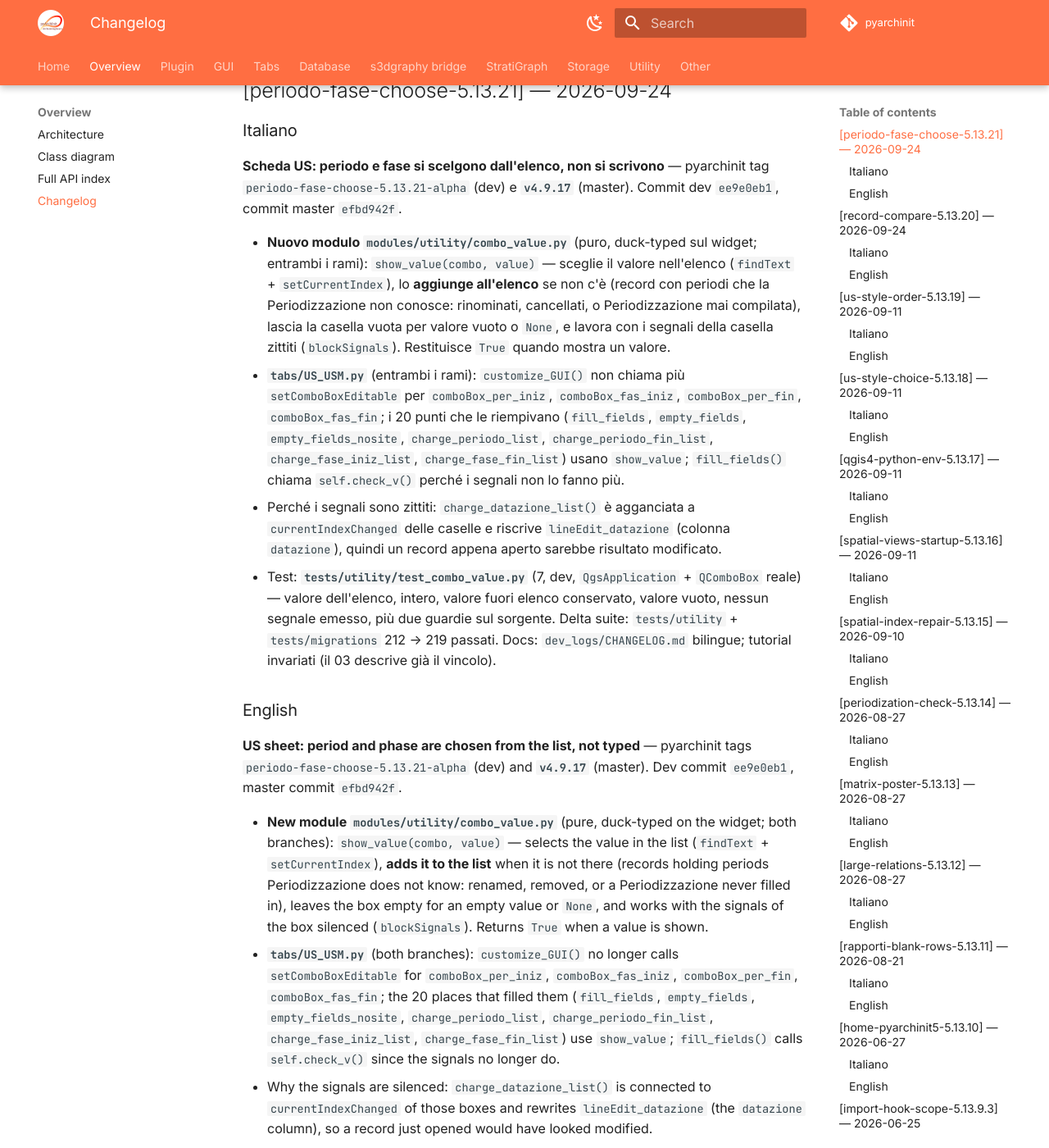
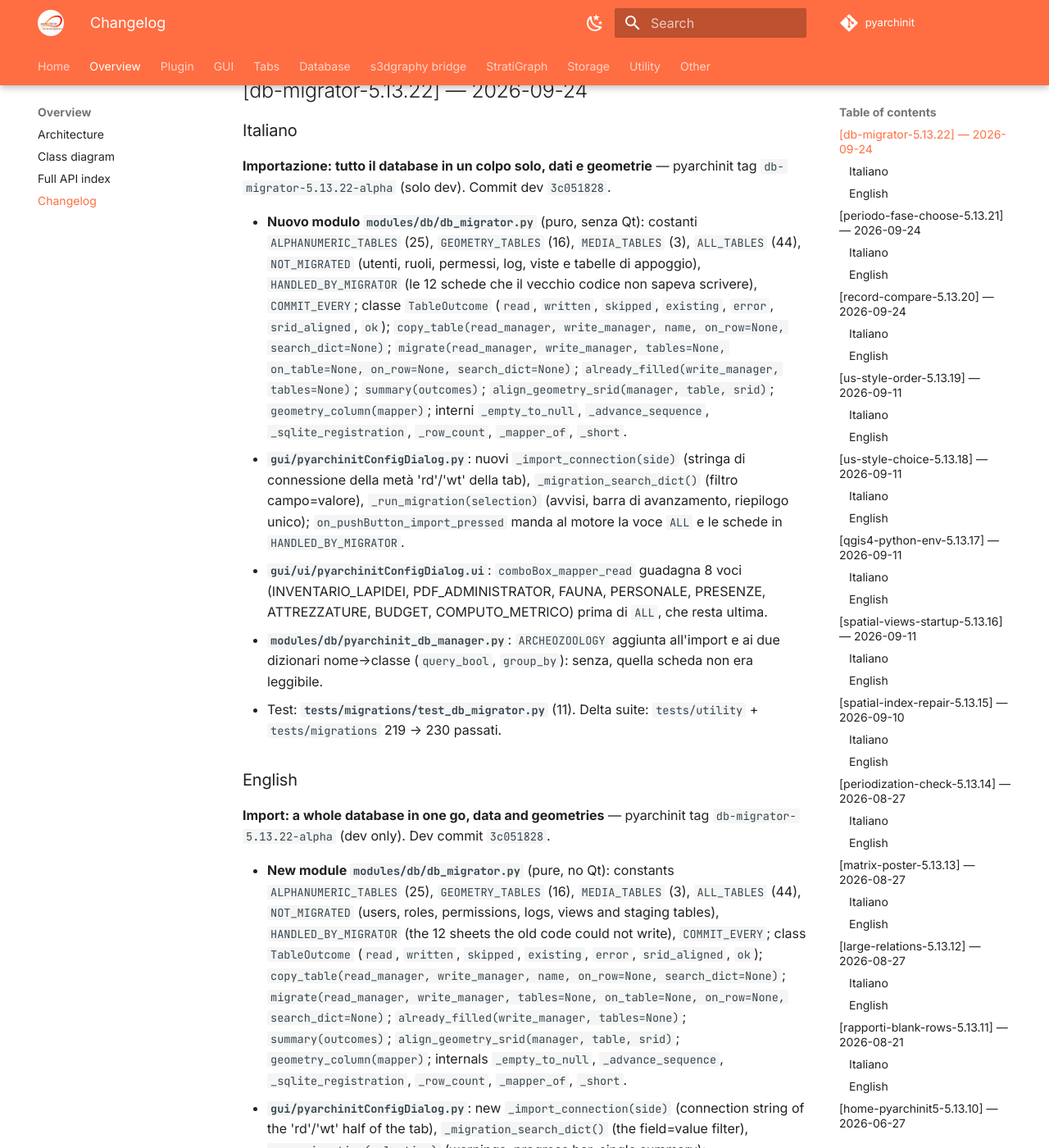
Before and after one commit to enzococca/pyarchinit-api-docs, an MkDocs documentation site: the page built from docs/CHANGELOG.md, in a window 1280 px wide and 1400 px high, scrolled down 342 px. Shown: the whole window at 82% size. Built offline with MkDocs 1.6.1 and Material for MkDocs 9.7.7, drawn with Linux system fonts in a browser that asks for light colours; comment, search, counter and statistics services are not loaded; some of the changed text lies outside the part shown.

Commit message:
changelog: add db-migrator-5.13.22 (import: a whole database in one go, data and geometries)

```diff
--- a/docs/CHANGELOG.md
+++ b/docs/CHANGELOG.md
@@ -4,6 +4,30 @@
 > da `pyarchinit-code_dev/`.
 >
 > Format: bilingue IT/EN. Le date sono ISO 8601.
+
+---
+
+## [db-migrator-5.13.22] — 2026-09-24
+
+### Italiano
+
+**Importazione: tutto il database in un colpo solo, dati e geometrie** — pyarchinit tag `db-migrator-5.13.22-alpha` (solo dev). Commit dev `3c051828`.
+
+- **Nuovo modulo `modules/db/db_migrator.py`** (puro, senza Qt): costanti `ALPHANUMERIC_TABLES` (25), `GEOMETRY_TABLES` (16), `MEDIA_TABLES` (3), `ALL_TABLES` (44), `NOT_MIGRATED` (utenti, ruoli, permessi, log, viste e tabelle di appoggio), `HANDLED_BY_MIGRATOR` (le 12 schede che il vecchio codice non sapeva scrivere), `COMMIT_EVERY`; classe `TableOutcome` (`read`, `written`, `skipped`, `existing`, `error`, `srid_aligned`, `ok`); `copy_table(read_manager, write_manager, name, on_row=None, search_dict=None)`; `migrate(read_manager, write_manager, tables=None, on_table=None, on_row=None, search_dict=None)`; `already_filled(write_manager, tables=None)`; `summary(outcomes)`; `align_geometry_srid(manager, table, srid)`; `geometry_column(mapper)`; interni `_empty_to_null`, `_advance_sequence`, `_sqlite_registration`, `_row_count`, `_mapper_of`, `_short`.
+- **`gui/pyarchinitConfigDialog.py`**: nuovi `_import_connection(side)` (stringa di connessione della metà 'rd'/'wt' della tab), `_migration_search_dict()` (filtro campo=valore), `_run_migration(selection)` (avvisi, barra di avanzamento, riepilogo unico); `on_pushButton_import_pressed` manda al motore la voce `ALL` e le schede in `HANDLED_BY_MIGRATOR`.
+- **`gui/ui/pyarchinitConfigDialog.ui`**: `comboBox_mapper_read` guadagna 8 voci (INVENTARIO_LAPIDEI, PDF_ADMINISTRATOR, FAUNA, PERSONALE, PRESENZE, ATTREZZATURE, BUDGET, COMPUTO_METRICO) prima di `ALL`, che resta ultima.
+- **`modules/db/pyarchinit_db_manager.py`**: `ARCHEOZOOLOGY` aggiunta all'import e ai due dizionari nome→classe (`query_bool`, `group_by`): senza, quella scheda non era leggibile.
+- Test: **`tests/migrations/test_db_migrator.py`** (11). Delta suite: `tests/utility` + `tests/migrations` 219 → 230 passati.
+
+### English
+
+**Import: a whole database in one go, data and geometries** — pyarchinit tag `db-migrator-5.13.22-alpha` (dev only). Dev commit `3c051828`.
+
+- **New module `modules/db/db_migrator.py`** (pure, no Qt): constants `ALPHANUMERIC_TABLES` (25), `GEOMETRY_TABLES` (16), `MEDIA_TABLES` (3), `ALL_TABLES` (44), `NOT_MIGRATED` (users, roles, permissions, logs, views and staging tables), `HANDLED_BY_MIGRATOR` (the 12 sheets the old code could not write), `COMMIT_EVERY`; class `TableOutcome` (`read`, `written`, `skipped`, `existing`, `error`, `srid_aligned`, `ok`); `copy_table(read_manager, write_manager, name, on_row=None, search_dict=None)`; `migrate(read_manager, write_manager, tables=None, on_table=None, on_row=None, search_dict=None)`; `already_filled(write_manager, tables=None)`; `summary(outcomes)`; `align_geometry_srid(manager, table, srid)`; `geometry_column(mapper)`; internals `_empty_to_null`, `_advance_sequence`, `_sqlite_registration`, `_row_count`, `_mapper_of`, `_short`.
+- **`gui/pyarchinitConfigDialog.py`**: new `_import_connection(side)` (connection string of the 'rd'/'wt' half of the tab), `_migration_search_dict()` (the field=value filter), `_run_migration(selection)` (warnings, progress bar, single summary); `on_pushButton_import_pressed` sends the `ALL` entry and the sheets in `HANDLED_BY_MIGRATOR` to the engine.
+- **`gui/ui/pyarchinitConfigDialog.ui`**: `comboBox_mapper_read` gains 8 entries (INVENTARIO_LAPIDEI, PDF_ADMINISTRATOR, FAUNA, PERSONALE, PRESENZE, ATTREZZATURE, BUDGET, COMPUTO_METRICO) before `ALL`, which stays last.
+- **`modules/db/pyarchinit_db_manager.py`**: `ARCHEOZOOLOGY` added to the import and to the two name→class dictionaries (`query_bool`, `group_by`): without it that sheet could not be read.
+- Tests: **`tests/migrations/test_db_migrator.py`** (11). Suite delta: `tests/utility` + `tests/migrations` 219 → 230 passed.
 
 ---
 
```
